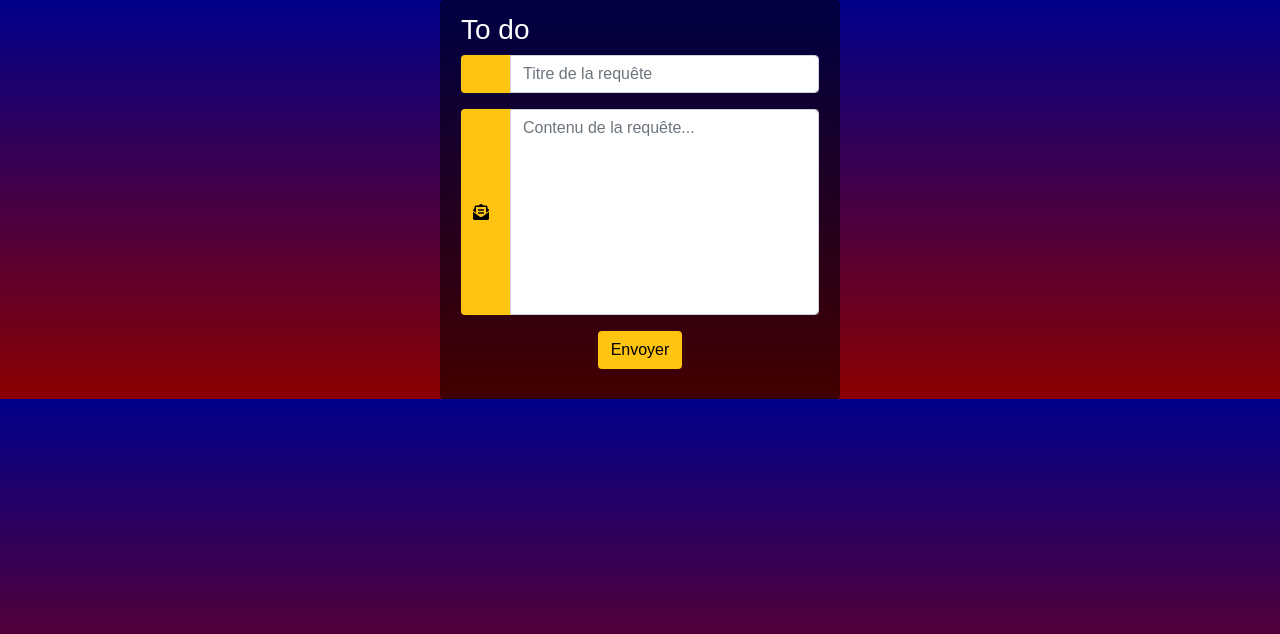
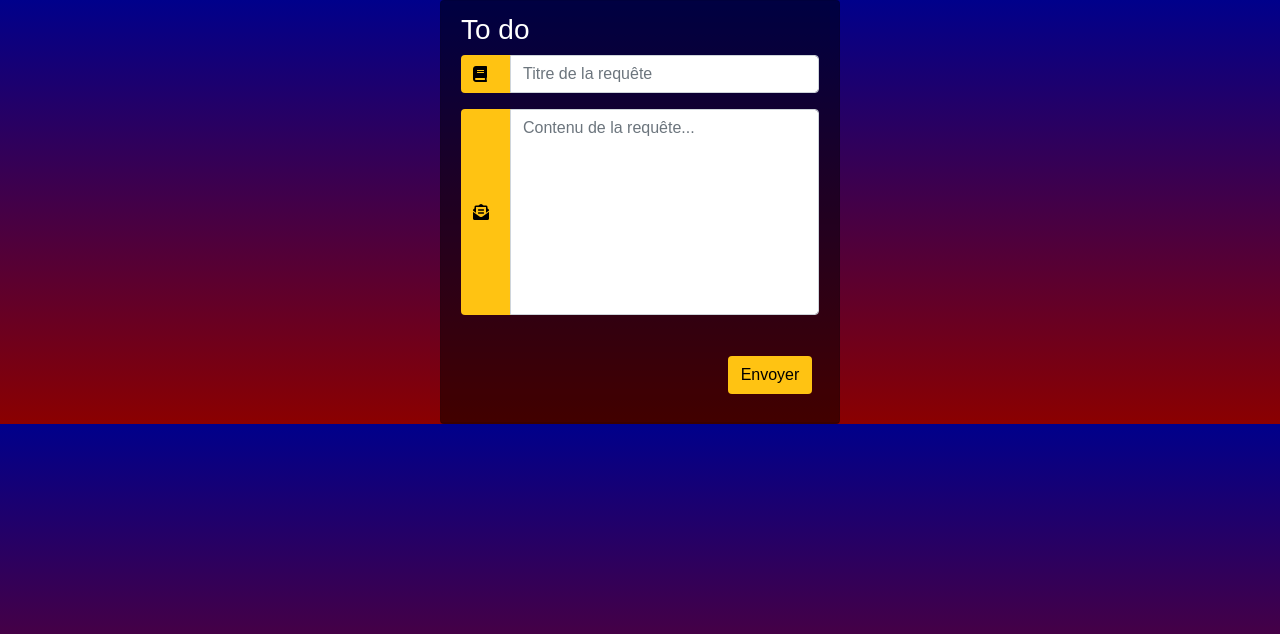
Before and after one commit to YoussefAmar/Site_php, a PHP site: page /Personnel.html in a window 1280 px wide. Shown: the top 634 px of the page. Run offline with PHP 8.4, Linux system fonts and the light colour scheme; some libraries are stand-ins or nearby versions; some web fonts are replaced.

Commit message:
Finalisation du projet

```diff
--- a/Controller/Client.php
+++ b/Controller/Client.php
@@ -81,6 +81,11 @@ if(mysqli_num_rows($Tache) > 0)
     <p><div class='d-flex flex-column'>Envoyé le $Date_envoi</div></p>
     <p><div class='d-flex flex-column'>Etat : $Fait</div>";
 
+        if($row['Finis'] == 1)
+        {
+            echo "<p><div class='d-flex flex-column'>Fait par ".$row['Email_Finis']."</div></p>";
+        }
+
         while ($row = mysqli_fetch_assoc($MailClient))
         {
             echo "<p><div class='d-flex flex-column'>Demandée par ".$row['Email']."</div></p></div></div></li></div>";
--- a/Views/Client.html
+++ b/Views/Client.html
@@ -43,7 +43,7 @@
                         <textarea class="form-control" id="requete" rows="8" maxlength="200" name="Contenu" placeholder="Contenu de la requête..." required></textarea>
                     </div>
                     <div class="form-group">
-                    <button type="submit" class="btn float-right login_btn" name="Envoyer">Envoyer</button>
+                    <button type="submit" id="send_btn" class="btn float-right login_btn" name="Envoyer">Envoyer</button>
                     </div>
                 </form>
             </div>
--- a/Views/Personnel.html
+++ b/Views/Personnel.html
@@ -33,7 +33,7 @@
                 <form method="post" action="<?php $_SERVER['PHP_SELF'];?>">
                     <div class="input-group form-group">
                         <div class="input-group-prepend">
-                            <span class="input-group-text"><i class="fas fa-page4"></i></span>
+                            <span class="input-group-text"><i class="fas fa-book"></i></span>
                         </div>
                         <input type="text" class="form-control" maxlength="20" name="Titre" placeholder="Titre de la requête" required>
                     </div>
@@ -45,7 +45,7 @@
                         <textarea class="form-control" id="requete" rows="8" maxlength="200" name="Contenu" placeholder="Contenu de la requête..." required></textarea>
                     </div>
                     <div class="form-group">
-                        <button type="submit" class="btn float-right login_btn" name="Envoyer">Envoyer</button>
+                        <button type="submit" id="send_btn" class="btn float-left login_btn" name="Envoyer">Envoyer</button>
                     </div>
                 </form>
             </div>
--- a/Views/css/todostyle.css
+++ b/Views/css/todostyle.css
@@ -96,6 +96,7 @@ input:focus{
     padding: 10px;
     color: white;
     box-sizing: content-box;
+    width: fit-content;
     border: 1px solid #eee;
     background: green;
     opacity: 75%;
@@ -178,6 +179,7 @@ input:focus{
     flex-direction: column;
     padding: 20px;
     margin: 5px;
+    margin-top: 100px;
     box-shadow: -10px -10px 0px 0px #FFC312;
     border-radius: 10px;
     -webkit-animation-name: shadow-show;
@@ -355,5 +357,12 @@ input[type='checkbox'] + #check {
 
     max-height: 40px;
 
-    margin-top: 20px;
+    margin-top: 25px;
 }
+
+#send_btn{
+
+    margin-top: 25px;
+    margin-left: 260px;
+
+}
```
Also changed, not shown: Controller/Personnel.php (+7 -5 lines), Controller/Travailleur.php (+14 -3 lines).
